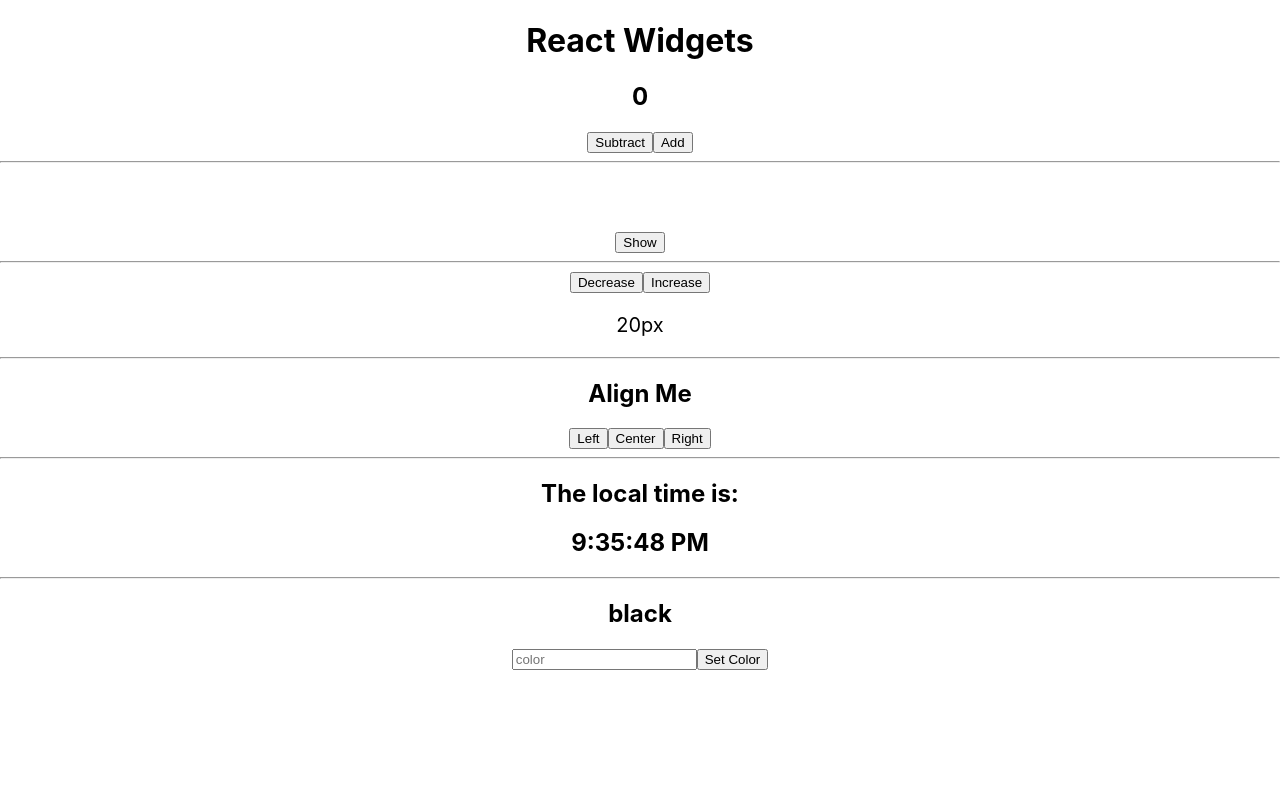
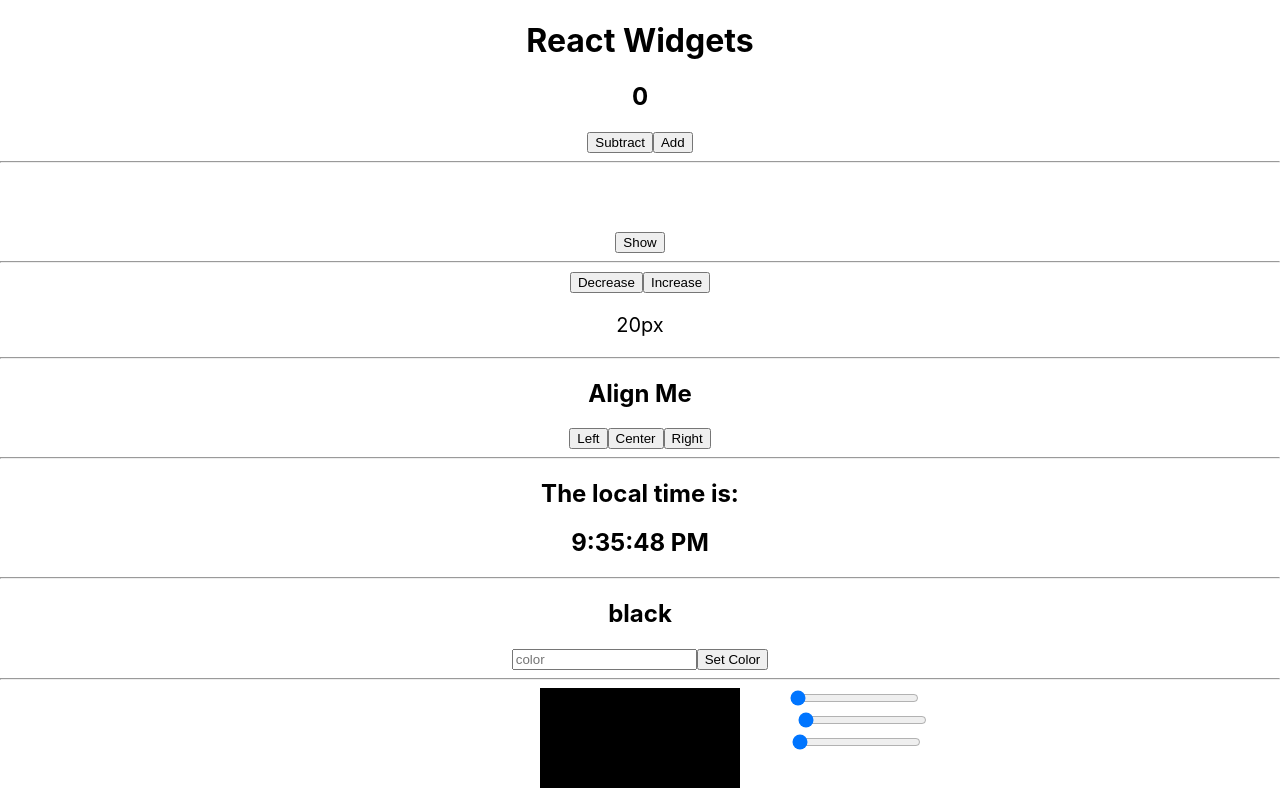
Before and after one commit to scottdavisxx/react-widgets, a React (Create React App) app: page / in a window 1280 px wide. Built offline with nearby package versions, Linux system fonts and the light colour scheme.

Commit message:
work on color slider component

```diff
--- a/src/App.css
+++ b/src/App.css
@@ -9,3 +9,14 @@
 .show-hide {
   width: 50px;
 }
+
+.center {
+  margin: 0 auto;
+}
+
+input[type="range"] {
+  transform: translateX(200px);
+}
+label {
+  transform: translateX(200px);
+}
--- a/src/App.tsx
+++ b/src/App.tsx
@@ -6,6 +6,7 @@ import FontSizer from './components/FontSizer';
 import AlignMe from './components/AlignMe';
 import Clock from './components/Clock';
 import ChangeColor from './components/ChangeColor';
+import ColorSlider from './ColorSlider';
 
 function App() {
 
@@ -25,6 +26,8 @@ function App() {
     <Clock />
     <hr/>
     <ChangeColor />
+    <hr/>
+    <ColorSlider/>
 
     </>
   );
--- /dev/null
+++ b/src/ColorSlider.js
@@ -0,0 +1,49 @@
+import React from "react";
+
+const ColorSlider = () => {
+  const [red, setRed] = React.useState(0)
+  const [green, setGreen] = React.useState(0)
+  const [blue, setBlue] = React.useState(0)
+
+
+  return (
+    <div>
+      <div className="center"
+        style={{height:100,
+                width: 200,
+                backgroundColor: `rgb(${red}, ${green}, ${blue})`}}
+      >
+        <label for="red">Red</label>
+        <input
+          type="range"
+          name="red"
+          min="0"
+          max="255"
+          value={red}
+          onChange={e => setRed(e.target.value)}
+        />
+        <label for="green">Green</label>
+        <input
+          type="range"
+          name="green"
+          min="0"
+          max="255"
+          value={green}
+          onChange={e => setGreen(e.target.value)}
+        />
+        <label for="blue">Blue</label>
+        <input
+          type="range"
+          name="blue"
+          min="0"
+          max="255"
+          value={blue}
+          onChange={e => setBlue(e.target.value)}
+        />
+      </div>
+    </div>
+  )
+}
+
+
+export default ColorSlider;
```
Also changed, not shown: src/components/ColorSlider.ts (deleted, +0 -7 lines).
